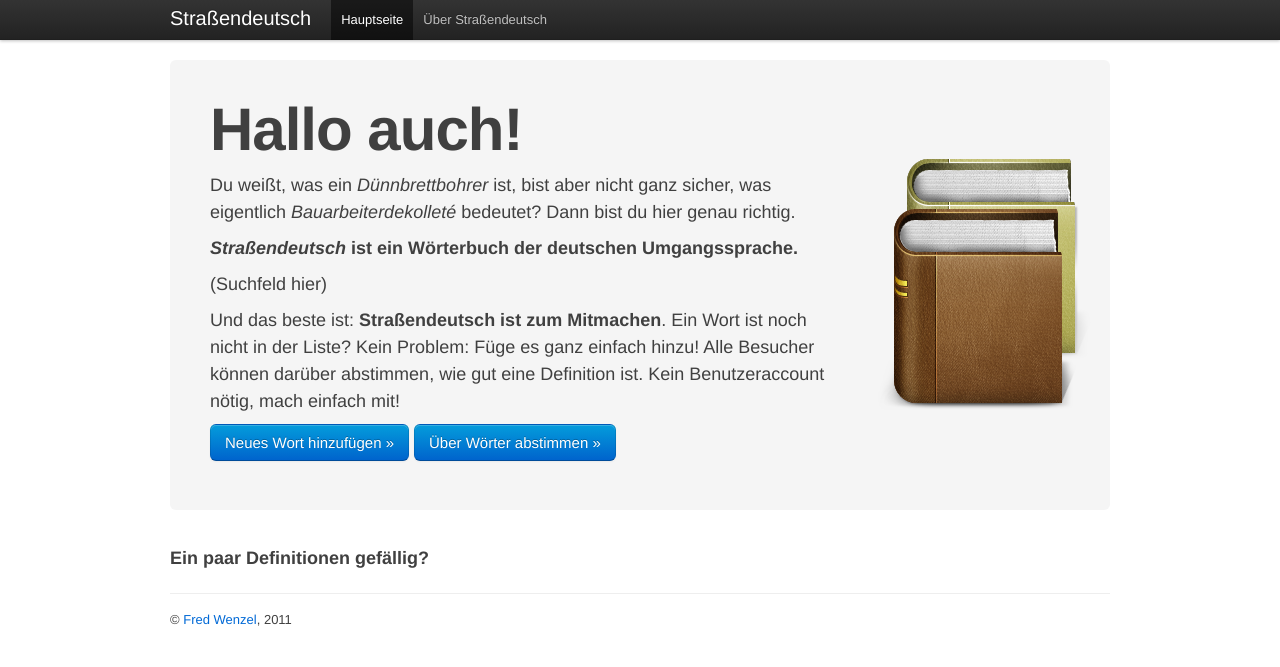
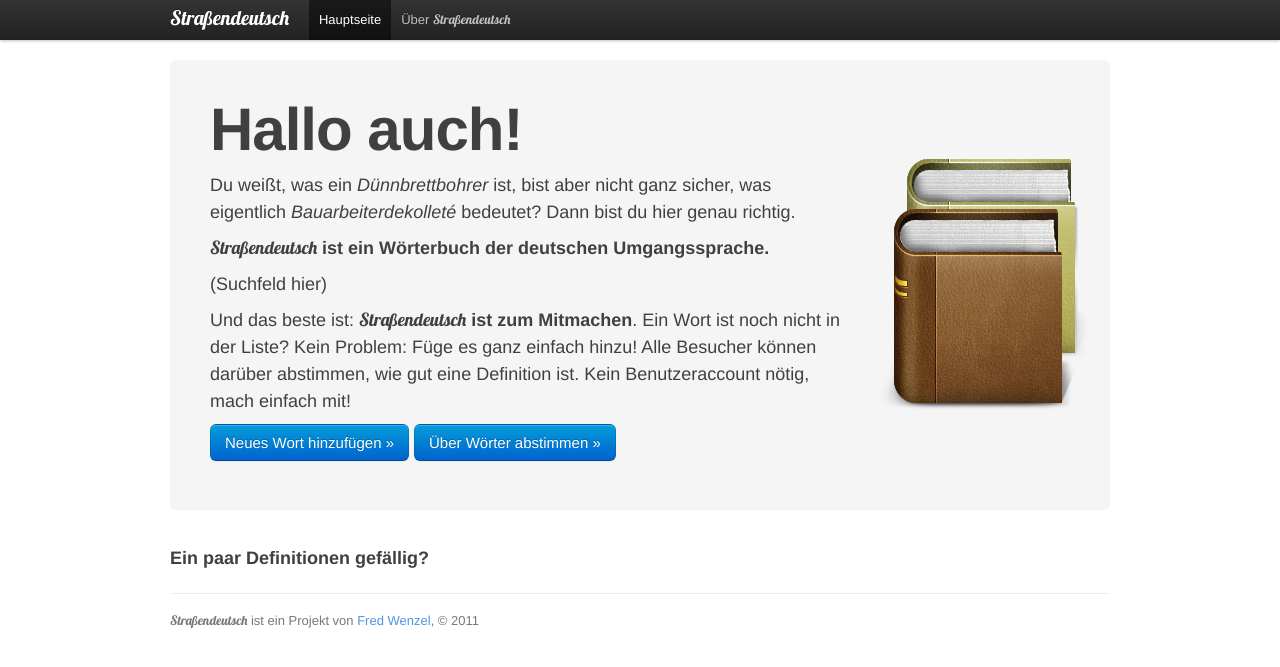
Before and after one commit to fwenzel/strassendeutsch, a Flask app: page / in a window 1280 px wide. Shown: the top 667 px of the page. Run offline with Flask 2, Linux system fonts and the light colour scheme; data that the repository does not hold is empty; some libraries are stand-ins or nearby versions.

Commit message:
Using Lobster (open web font) as wordmark font.

```diff
--- a/woerterbuch/__init__.py
+++ b/woerterbuch/__init__.py
@@ -4,7 +4,6 @@ from flaskext.mongokit import BSONObjectIdConverter
 from werkzeug.routing import BaseConverter
 
 from woerterbuch import settings
-
 
 app = Flask(__name__)
 app.config.from_object('woerterbuch.settings')
@@ -26,4 +25,8 @@ app.url_map.converters['ObjectId'] = BSONObjectIdConverter
 cache = Cache(app)
 
 
+# Templates
+import woerterbuch.context_processors
+
+# Views
 import woerterbuch.views
--- /dev/null
+++ b/woerterbuch/context_processors.py
@@ -0,0 +1,10 @@
+# -*- coding: utf-8 -*-
+import jinja2
+
+from woerterbuch import app
+
+
+@app.context_processor
+def inject_wordmark():
+    return {'strassendeutsch': jinja2.Markup(
+        u'<span class="wordmark">Straßendeutsch</span>')}
--- a/woerterbuch/static/css/base.css
+++ b/woerterbuch/static/css/base.css
@@ -1,6 +1,12 @@
 body {
     padding-top: 60px;
 }
+
+.wordmark {
+    font-family: 'Lobster', cursive;
+    font-weight: normal;
+}
+
 .help-block {
     color: #666;
 }
@@ -53,3 +59,7 @@ body {
 #vote_new .aufnehmen {
     margin: 20px 0;
 }
+
+footer p {
+    opacity: .7;
+}
--- a/woerterbuch/templates/base.html
+++ b/woerterbuch/templates/base.html
@@ -11,6 +11,7 @@
       <script src="//html5shim.googlecode.com/svn/trunk/html5.js"></script>
     <![endif]-->
 
+    <link href='http://fonts.googleapis.com/css?family=Lobster&text=acdehnrsStu%C3%9F' rel='stylesheet'>
     <link href="{{ url_for('static', filename='css/bootstrap.min.css') }}" rel="stylesheet">
     <link href="{{ url_for('static', filename='css/base.css') }}" rel="stylesheet">
     <link rel="shortcut icon" href="{{ url_for('static', filename='favicon.ico') }}">
@@ -21,10 +22,10 @@
     <div class="topbar">
       <div class="fill">
         <div class="container">
-          <a class="brand" href="{{ url_for('index') }}">Straßendeutsch</a>
+          <a class="brand" href="{{ url_for('index') }}">{{ strassendeutsch }}</a>
           <ul class="nav">
             <li class="active"><a href="#">Hauptseite</a></li>
-            <li><a href="#about">Über Straßendeutsch</a></li>
+            <li><a href="#about">Über {{ strassendeutsch }}</a></li>
           </ul>
           {% block searchbox %}
             <form class="pull-right">
@@ -53,7 +54,7 @@
       {% block content %}{% endblock %}
 
       <footer>
-        <p>&copy; <a href="http://fredericiana.com">Fred Wenzel</a>, 2011</p>
+      <p>{{ strassendeutsch }} ist ein Projekt von <a href="http://fredericiana.com">Fred Wenzel</a>, &copy; 2011</p>
       </footer>
 
     </div> <!-- /container -->
--- a/woerterbuch/templates/index.html
+++ b/woerterbuch/templates/index.html
@@ -11,10 +11,10 @@
   <p>Du weißt, was ein <em>Dünnbrettbohrer</em> ist, bist aber nicht ganz sicher,
   was eigentlich <em>Bauarbeiterdekolleté</em> bedeutet? Dann bist du hier
   genau richtig.</p>
-  <p><strong><em>Straßendeutsch</em> ist ein Wörterbuch der deutschen
+  <p><strong>{{ strassendeutsch }} ist ein Wörterbuch der deutschen
     Umgangssprache.</strong></p>
   <p>(Suchfeld hier)</p>
-  <p>Und das beste ist: <strong>Straßendeutsch ist zum Mitmachen</strong>. Ein
+  <p>Und das beste ist: <strong>{{ strassendeutsch }} ist zum Mitmachen</strong>. Ein
   Wort ist noch nicht in der Liste? Kein Problem: Füge es ganz einfach hinzu!
   Alle Besucher können darüber abstimmen, wie gut eine Definition ist.
   Kein Benutzeraccount nötig, mach einfach mit!</p>
--- a/woerterbuch/templates/new.html
+++ b/woerterbuch/templates/new.html
@@ -8,7 +8,7 @@
 <div class="row">
   <div class="span16">
     <h2>Ein neues Wort hinzufügen</h2>
-    <p>Du kennst ein Wort, das noch nicht auf <em>Straßendeutsch</em> steht?
+    <p>Du kennst ein Wort, das noch nicht auf {{ strassendeutsch }} steht?
       Prima! Immer her damit.</p>
   </div>
 </div>
--- a/woerterbuch/templates/vote_new.html
+++ b/woerterbuch/templates/vote_new.html
@@ -30,7 +30,7 @@
 
   <div class="row">
     <div class="span12 alert-message block-message aufnehmen">
-      <h3>Soll dieses Wort in Straßendeutsch aufgenommen werden?</h3>
+      <h3>Soll dieses Wort in {{ strassendeutsch }} aufgenommen werden?</h3>
       <p>Bitte beachte die unten stehenden Richtlinien.<p>
       <div class="alert-actions">
         <a class="btn large success"
```
